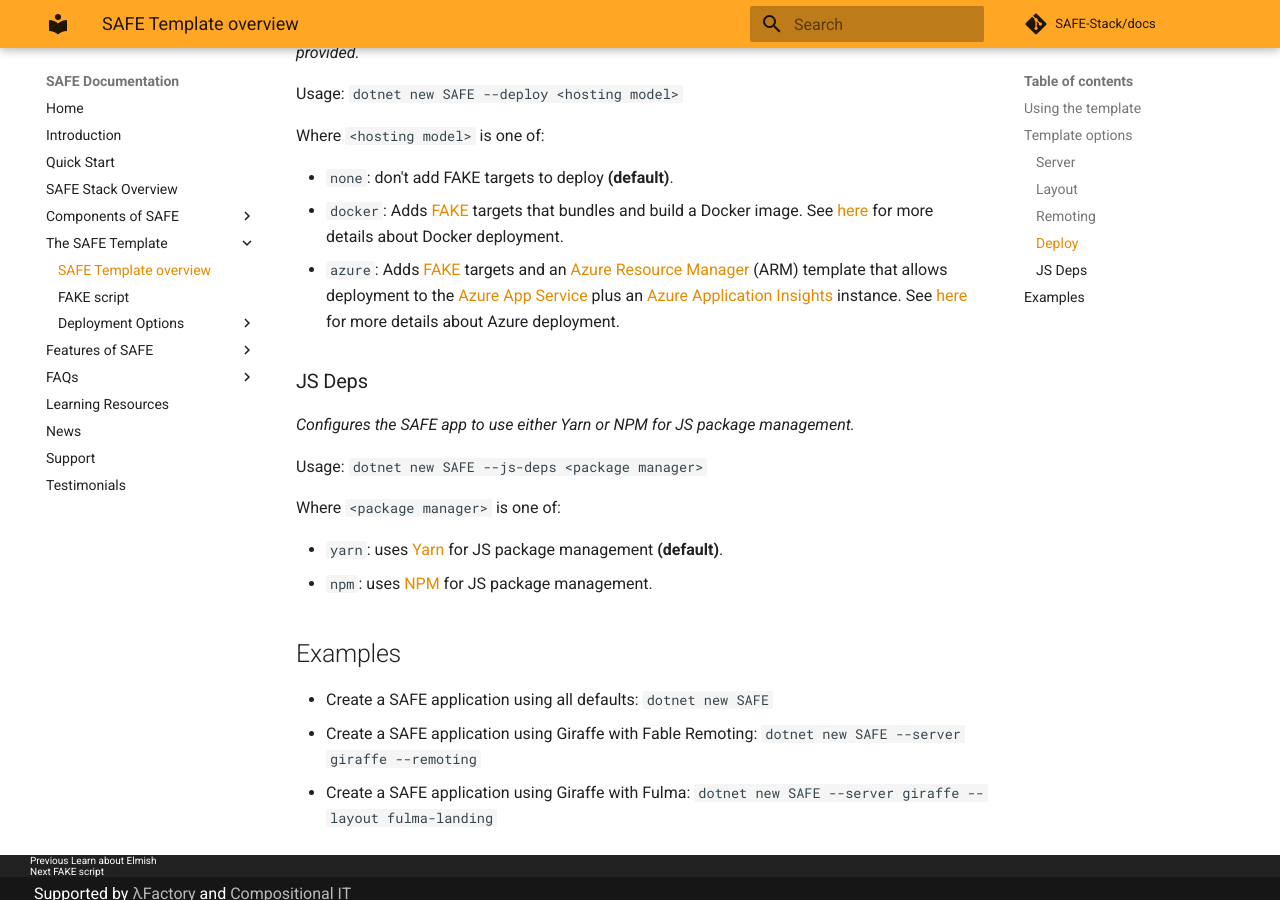
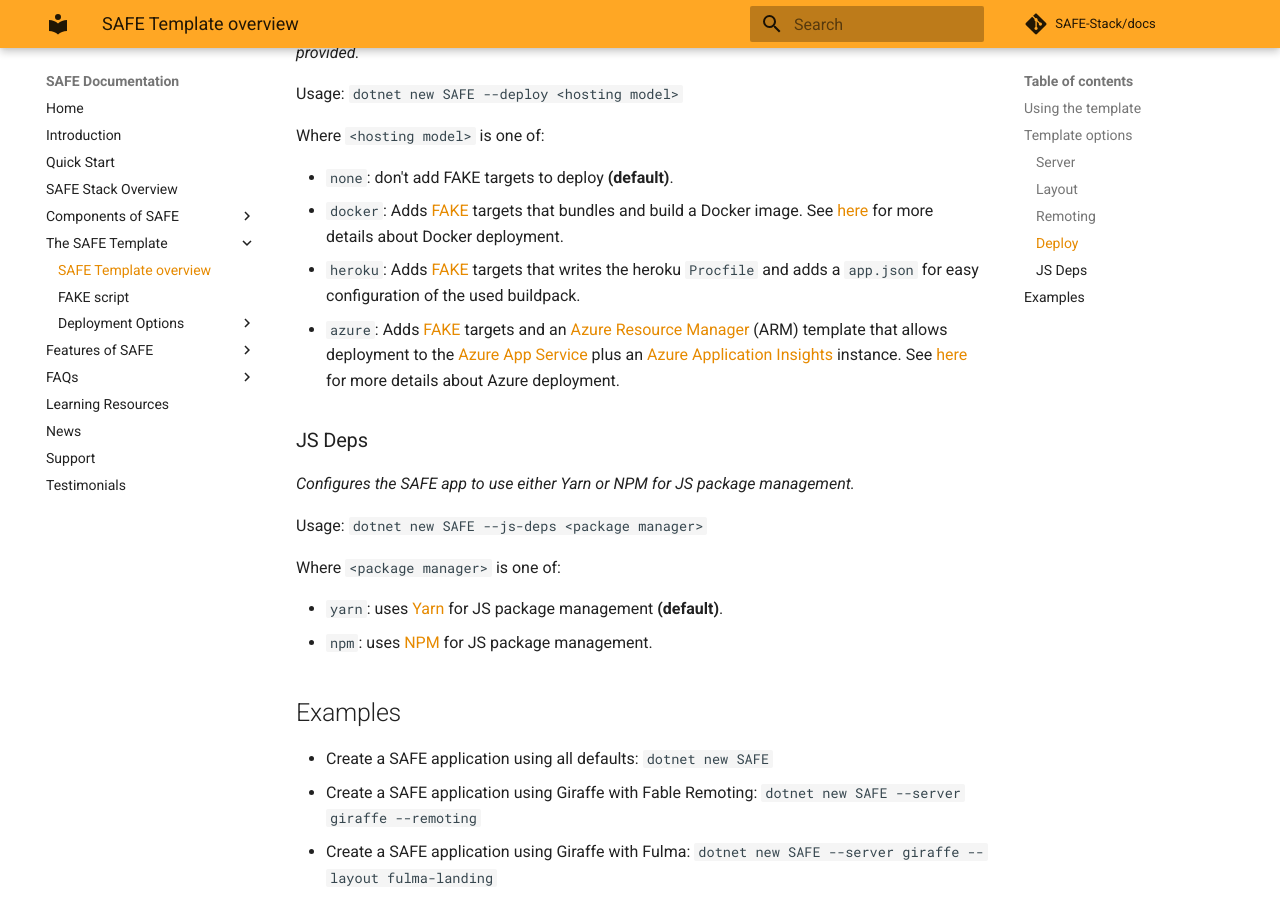
Before and after one commit to SAFE-Stack/docs, an MkDocs documentation site: the page built from docs/template-overview.md, in a window 1280 px wide and 900 px high, scrolled down 1736 px. Built offline with MkDocs 1.6.1 and Material for MkDocs 9.7.7, drawn with Linux system fonts in a browser that asks for light colours; comment, search, counter and statistics services are not loaded; old or Windows-style settings are respelled for this version of MkDocs.

Commit message:
[WIP] Infomation about heroku
Document for https://github.com/SAFE-Stack/SAFE-template/pull/137

```diff
--- a/docs/template-overview.md
+++ b/docs/template-overview.md
@@ -6,7 +6,7 @@
 * [Fable](http://fable.io/) for client-side F#
 * [Elmish](https://elmish.github.io/) for web UI
 * [Fulma](https://mangelmaxime.github.io/Fulma/) for consistent web styling
-* [Docker](template-docker.md) or [Azure App Service](template-appservice.md) deployment models for hosting.
+* [Docker](template-docker.md), Heroku or [Azure App Service](template-appservice.md) deployment models for hosting.
 
 ## Using the template
 Refer to the [Quick Start guide](quickstart.md#create-your-first-safe-app) to see basic guidance on how to install and use the template.
@@ -53,6 +53,7 @@
 
 * `none`: don't add FAKE targets to deploy **(default)**.
 * `docker`: Adds [FAKE](https://fake.build/) targets that bundles and build a Docker image. See [here](template-docker.md) for more details about Docker deployment.
+* `heroku`: Adds [FAKE](https://fake.build/) targets that writes the heroku `Procfile` and adds a `app.json` for easy configuration of the used buildpack.
 * `azure`: Adds [FAKE](https://fake.build/) targets and an [Azure Resource Manager](https://docs.microsoft.com/en-us/azure/azure-resource-manager/resource-group-overview) (ARM) template that allows deployment to the [Azure App Service](https://azure.microsoft.com/en-us/services/app-service/) plus an [Azure Application Insights](https://azure.microsoft.com/en-us/services/application-insights/) instance. See [here](template-appservice.md) for more details about Azure deployment.
 
 ### JS Deps
```
